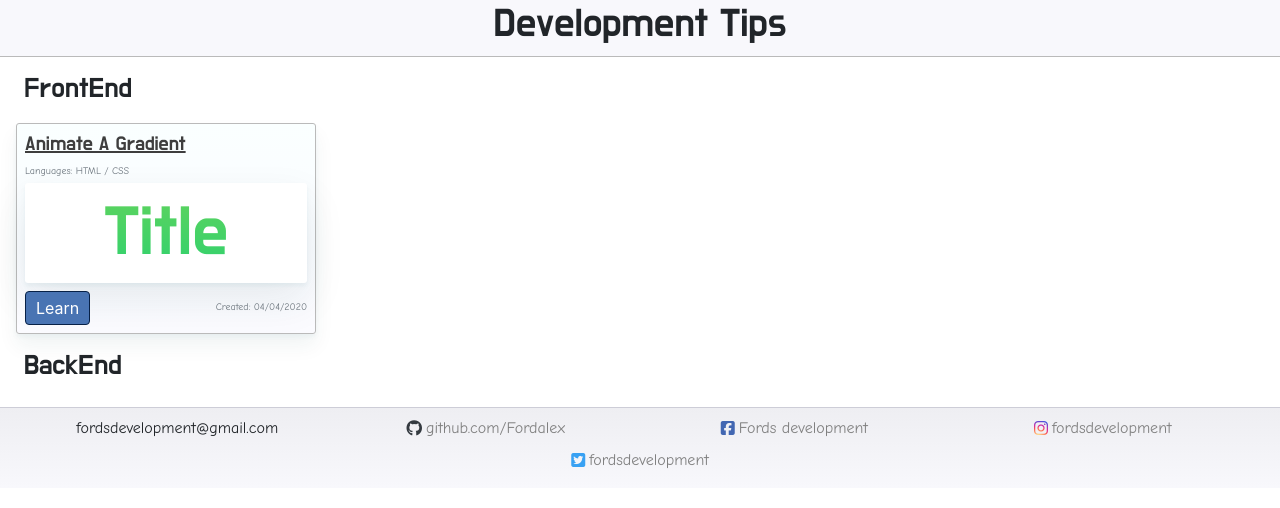
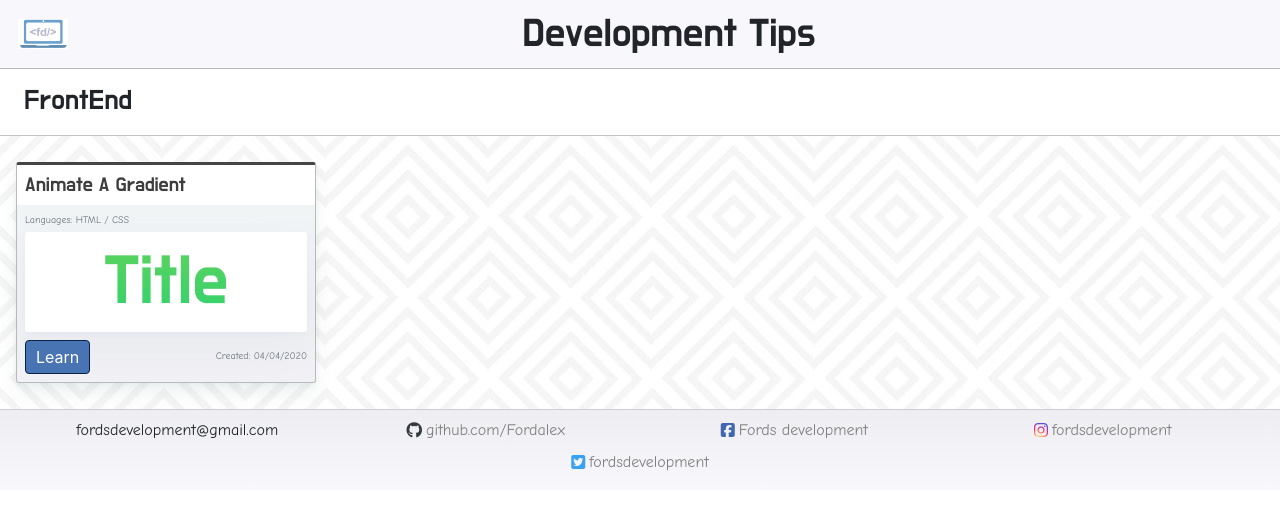
Before and after one commit to Fordalex/development-tips, a plain HTML site: page index.html in a window 1280 px wide. Drawn offline with nearby package versions, Linux system fonts and the light colour scheme.

Commit message:
updated the style and added a background to the index page

```diff
--- a/index.html
+++ b/index.html
@@ -14,24 +14,27 @@
 
 <body>
     <div class="title-container">
-        <h1 class="text-center">Development Tips</h1>
+        <img src="images/last-logo-sm.png" class="float-left ml-2" style="width:50px;">
+        <h1 class="text-center m-0">Development Tips</h1>
+        <div></div>
     </div>
 
-    <div class="row m-0 p-0 mt-3">
+    <div class="row m-0 p-0 my-3">
         <div class="col-12 px-4">
             <h3 class="m-0">FrontEnd</h3>
         </div>
     </div>
 
-
-
-
+    <div class="page-wrapper">
         <div class="row m-0 p-0">
             <div class="col-12 m-0 p-0 p-sm-2">
                 <div class="row m-0 p-0">
                     <div class="col-12 col-sm-6 col-md-4 col-lg-3 p-2">
                         <div class="tip-link-container">
-                        <h5><u>Animate A Gradient</u></h5>
+                            <div class="white-background p-2">
+                                <h5 class="m-0">Animate A Gradient</h5>
+                            </div>
+                            <div class="p-2">
                                 <p class="text-secondary text-small p-0 m-0 mb-1">Languages: HTML / CSS</p>
                                 <div class="result-container-preview">
                                     <h1 class="animate-a-gradient-result m-0">Title</h1>
@@ -45,17 +48,20 @@
                     </div>
                 </div>
             </div>
+        </div>
 
 
 
 
-    <div class="row m-0 p-0">
+        <!-- <div class="row m-0 p-0">
             <div class="col-12 px-4">
                 <h3 class="m-0">BackEnd</h3>
             </div>
+        </div> -->
     </div>
 
-    <footer class="row m-0 p-2 mt-4">
+
+    <footer class="row m-0 p-2">
         <div class="col-12">
             <div class="row m-0 p-0">
                 <div class="col-12 col-md-4 col-lg-3  mb-2 p-0 d-flex justify-content-center">
--- a/static/style/general.css
+++ b/static/style/general.css
@@ -28,52 +28,17 @@ a:hover {
 }
 
 
-/* title */
+/* page background */
 
-.title-container {
-    border-bottom: solid rgb(186, 186, 186) 1px;
-    background-color: rgb(248, 248, 252);
+.page-wrapper {
+    background-image: url('../../images/background.jpg');
+    padding-top: 10px;
+    padding-bottom: 10px;
+    border-top: solid rgb(193, 193, 193) 1px;
 }
 
 
 /* Navigation Bar */
-
-
-/* link container */
-
-.tip-link-container {
-    border: solid rgb(186, 186, 186) 1px;
-    border-radius: 3px;
-    padding: 8px;
-    background: -webkit-linear-gradient(rgb(250, 255, 255), rgb(250, 252, 255), rgb(251, 251, 255));
-    box-shadow: 0 3px 4px 0 rgba(98, 152, 167, 0.07), 0 12px 20px 0 rgba(25, 62, 72, 0.06);
-}
-
-.tip-link-container h5 {
-    color: rgb(62, 62, 62);
-}
-
-.result-container-preview {
-    background-color: white;
-    display: flex;
-    justify-content: center;
-    align-items: center;
-    border-radius: 3px;
-    box-shadow: 0 3px 4px 0 rgba(98, 152, 167, 0.09), 0 17px 40px 0 rgba(25, 62, 72, 0.09);
-    padding: 8px;
-}
-
-.text-small {
-    font-size: 10px;
-}
-
-.link-button {
-    background-color: rgb(73, 116, 179);
-    border: solid 1px rgb(7, 33, 71);
-    border-radius: 4px;
-    color: white;
-    padding: 4px 10px;
-}
 
 
 /* Colours */
@@ -84,6 +49,10 @@ a:hover {
 
 .text-secondary {
     color: rgb(197, 210, 243);
+}
+
+.white-background {
+    background-color: white;
 }
 
 
--- a/static/style/home-style.css
+++ b/static/style/home-style.css
@@ -1,3 +1,54 @@
+/* title */
+
+.title-container {
+    border-bottom: solid rgb(186, 186, 186) 1px;
+    background-color: rgb(248, 248, 252);
+    display: flex;
+    align-items: center;
+    justify-content: space-between;
+    padding: 10px;
+}
+
+
+/* link container */
+
+.tip-link-container {
+    border-top: solid rgb(69, 69, 69) 3px;
+    border-left: solid rgb(186, 186, 186) 1px;
+    border-right: solid rgb(186, 186, 186) 1px;
+    border-bottom: solid rgb(186, 186, 186) 1px;
+    border-radius: 3px;
+    background: -webkit-linear-gradient(rgb(240, 245, 245), rgb(240, 242, 245), rgb(241, 241, 245));
+    box-shadow: 0 3px 4px 0 rgba(98, 152, 167, 0.07), 0 12px 20px 0 rgba(25, 62, 72, 0.06);
+}
+
+.tip-link-container h5 {
+    color: rgb(62, 62, 62);
+}
+
+.result-container-preview {
+    background-color: white;
+    display: flex;
+    justify-content: center;
+    align-items: center;
+    border-radius: 3px;
+    box-shadow: 0 3px 4px 0 rgba(98, 152, 167, 0.04), 0 17px 40px 0 rgba(25, 62, 72, 0.04);
+    padding: 8px;
+}
+
+.text-small {
+    font-size: 10px;
+}
+
+.link-button {
+    background-color: rgb(73, 116, 179);
+    border: solid 1px rgb(7, 33, 71);
+    border-radius: 4px;
+    color: white;
+    padding: 4px 10px;
+}
+
+
 /* footer */
 
 footer {
@@ -18,3 +69,9 @@ footer {
 .colour-twitter {
     color: #38A1F3;
 }
+
+@media only screen and (max-width: 600px) {
+    h1 {
+        font-size: 32px;
+    }
+}
```
Also changed, not shown: images/background.jpg (added). Lines whose indentation alone changed are shown as unchanged.
